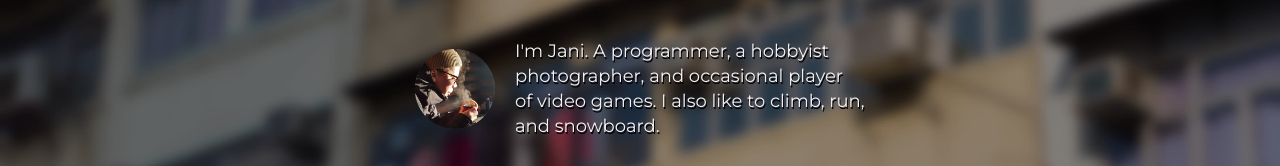
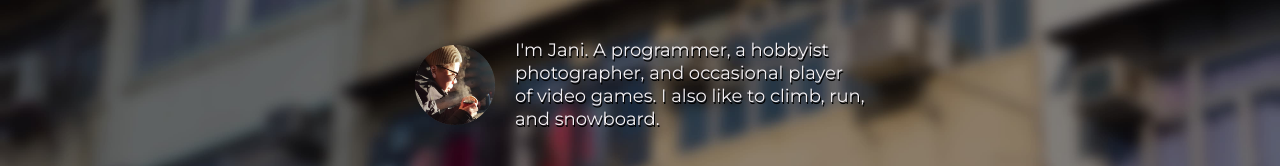
Before and after one commit to jwillman/jwillman.github.io, a plain HTML site: page index.html in a window 1280 px wide. Shown: the part 191-357 px from the top of the page. Drawn offline with Linux system fonts and the light colour scheme; files whose address does not match are found by name.

Commit message:
Another line-height adjustment for profile text

```diff
--- a/main.css
+++ b/main.css
@@ -41,7 +41,7 @@ a:hover {
     align-items: center;
     justify-content: center;
     padding-bottom: 20px;
-    line-height: 25px;
+    line-height: 23px;
 }
 .profile #profile-photo {
     width: 80px;
```
